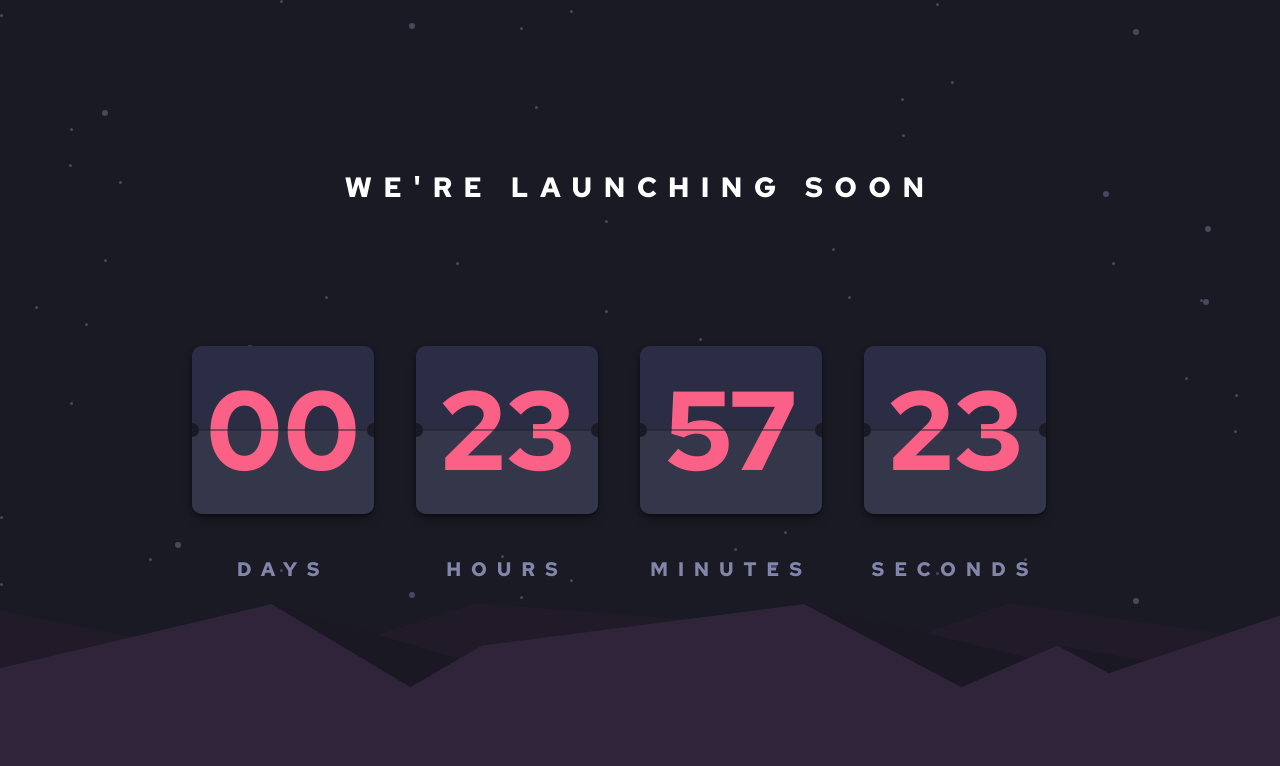
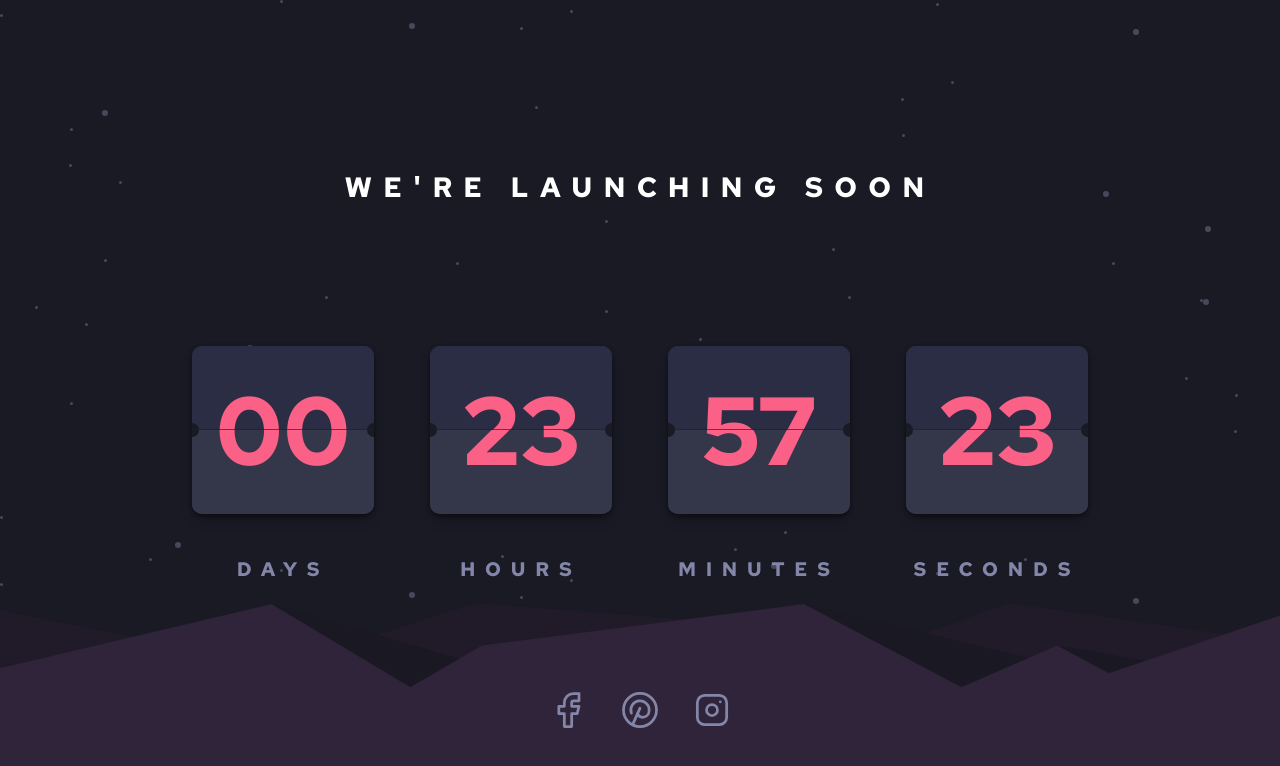
Before and after one commit to alvaromd99/countdown-timer, a website built with Vite: page index.html in a window 1280 px wide. Built offline with nearby package versions, Linux system fonts and the light colour scheme.

Commit message:
add the links

```diff
--- a/index.html
+++ b/index.html
@@ -85,7 +85,66 @@
 						</div>
 
 						<!-- Links  -->
-						<div class="links-cont"></div>
+					</div>
+					<div class="links-cont">
+						<a href="#" class="link">
+							<svg
+								class="link-svg"
+								xmlns="http://www.w3.org/2000/svg"
+								class="icon icon-tabler icon-tabler-brand-facebook"
+								width="44"
+								height="44"
+								viewBox="0 0 24 24"
+								stroke-width="1.5"
+								stroke="#8486a9"
+								fill="none"
+								stroke-linecap="round"
+								stroke-linejoin="round">
+								<path stroke="none" d="M0 0h24v24H0z" fill="none" />
+								<path
+									d="M7 10v4h3v7h4v-7h3l1 -4h-4v-2a1 1 0 0 1 1 -1h3v-4h-3a5 5 0 0 0 -5 5v2h-3" />
+							</svg>
+						</a>
+						<a href="#" class="link">
+							<svg
+								class="link-svg"
+								xmlns="http://www.w3.org/2000/svg"
+								class="icon icon-tabler icon-tabler-brand-pinterest"
+								width="44"
+								height="44"
+								viewBox="0 0 24 24"
+								stroke-width="1.5"
+								stroke="#8486a9"
+								fill="none"
+								stroke-linecap="round"
+								stroke-linejoin="round">
+								<path stroke="none" d="M0 0h24v24H0z" fill="none" />
+								<path d="M8 20l4 -9" />
+								<path
+									d="M10.7 14c.437 1.263 1.43 2 2.55 2c2.071 0 3.75 -1.554 3.75 -4a5 5 0 1 0 -9.7 1.7" />
+								<path d="M12 12m-9 0a9 9 0 1 0 18 0a9 9 0 1 0 -18 0" />
+							</svg>
+						</a>
+						<a href="#" class="link">
+							<svg
+								class="link-svg"
+								xmlns="http://www.w3.org/2000/svg"
+								class="icon icon-tabler icon-tabler-brand-instagram"
+								width="44"
+								height="44"
+								viewBox="0 0 24 24"
+								stroke-width="1.5"
+								stroke="#8486a9"
+								fill="none"
+								stroke-linecap="round"
+								stroke-linejoin="round">
+								<path stroke="none" d="M0 0h24v24H0z" fill="none" />
+								<path
+									d="M4 4m0 4a4 4 0 0 1 4 -4h8a4 4 0 0 1 4 4v8a4 4 0 0 1 -4 4h-8a4 4 0 0 1 -4 -4z" />
+								<path d="M12 12m-3 0a3 3 0 1 0 6 0a3 3 0 1 0 -6 0" />
+								<path d="M16.5 7.5l0 .01" />
+							</svg>
+						</a>
 					</div>
 				</div>
 			</div>
--- a/main.js
+++ b/main.js
@@ -1,3 +1,4 @@
+// Time that we are waiting for
 const targetDate = '2023-11-02T16:03:30'
 
 function getTimeSegmentElements(segmentElement) {
@@ -89,3 +90,18 @@ const countdownTime = setInterval(() => {
 		clearInterval(countdownTime)
 	}
 }, 1000)
+
+// Links colors
+const normalColor = '#8486a9'
+const hoverColor = '#fb6087'
+
+const links = document.querySelectorAll('.link')
+links.forEach((link) => {
+	link.addEventListener('mouseover', () => {
+		link.querySelector('svg').style.stroke = hoverColor
+	})
+
+	link.addEventListener('mouseout', () => {
+		link.querySelector('svg').style.stroke = normalColor
+	})
+})
--- a/reset.css
+++ b/reset.css
@@ -14,3 +14,7 @@ body {
 	font-family: 'Red Hat Text', sans-serif;
 	font-size: 14px;
 }
+
+a {
+	all: unset;
+}
--- a/style.css
+++ b/style.css
@@ -1,17 +1,24 @@
 :root {
-	--letter-color: hsl(237, 18%, 59%);
-	--number-color: hsl(345, 95%, 68%);
-
-	--title-color: hsl(0, 0%, 100%);
-	--dr: hsl(236, 21%, 26%);
-	--circle-color: hsl(235, 16%, 14%);
-	--line-color: hsla(235, 15%, 14%, 0.486);
+	/* Background color */
 	--bg-color: hsl(234, 17%, 12%);
 
+	/* Letters colors */
+	--number-color: hsl(345, 95%, 68%);
+	--title-color: hsl(0, 0%, 100%);
+	--letter-color: hsl(237, 18%, 59%);
+
+	/* Card colors */
 	--first-part: #2a2d43;
 	--second-part: #34364a;
 
+	/* Complements colors */
+	--circle-color: hsl(235, 16%, 14%);
+	--line-color: hsla(235, 15%, 14%, 0.651);
+
+	/* Various variables */
 	--card-width: 13em;
+	--font-size: 7em;
+	--line-height: 1.75;
 }
 
 #app {
@@ -41,7 +48,7 @@
 	display: flex;
 	align-items: center;
 	justify-content: center;
-	gap: 3em;
+	gap: 4em;
 }
 
 .segment-cont p {
@@ -66,7 +73,7 @@
 
 .top,
 .bottom {
-	font-size: 8em;
+	font-size: var(--font-size);
 	color: var(--number-color);
 	height: 50%;
 	text-align: center;
@@ -76,7 +83,7 @@
 .top {
 	background-color: var(--first-part);
 	transform-origin: bottom;
-	line-height: 1.5;
+	line-height: var(--line-height);
 }
 
 .bottom {
@@ -100,13 +107,13 @@
 	width: 100%;
 	height: 50%;
 	color: var(--number-color);
-	font-size: 8em;
+	font-size: var(--font-size);
 }
 
 .top-overlay {
 	background-color: var(--first-part);
 	top: 0;
-	line-height: 1.5;
+	line-height: var(--line-height);
 	transform-origin: bottom;
 }
 
@@ -123,26 +130,6 @@
 
 .segment-overlay.flip .bottom-overlay {
 	animation: flip-bottom 0.8s linear;
-}
-
-@keyframes flip-top {
-	0% {
-		transform: rotateX(0deg);
-	}
-	50%,
-	100% {
-		transform: rotateX(-90deg);
-	}
-}
-
-@keyframes flip-bottom {
-	0%,
-	50% {
-		transform: rotateX(90deg);
-	}
-	100% {
-		transform: rotateX(0deg);
-	}
 }
 
 .circle {
@@ -165,8 +152,38 @@
 
 .line {
 	width: 100%;
-	height: 0.2em;
+	height: 1px;
 	position: absolute;
-	top: 5.9em;
+	top: 5.95em;
 	background-color: var(--line-color);
 }
+
+.links-cont {
+	width: 100%;
+	position: absolute;
+	bottom: 4rem;
+	display: flex;
+	align-items: center;
+	justify-content: center;
+	gap: 2em;
+}
+
+@keyframes flip-top {
+	0% {
+		transform: rotateX(0deg);
+	}
+	50%,
+	100% {
+		transform: rotateX(-90deg);
+	}
+}
+
+@keyframes flip-bottom {
+	0%,
+	50% {
+		transform: rotateX(90deg);
+	}
+	100% {
+		transform: rotateX(0deg);
+	}
+}
```
